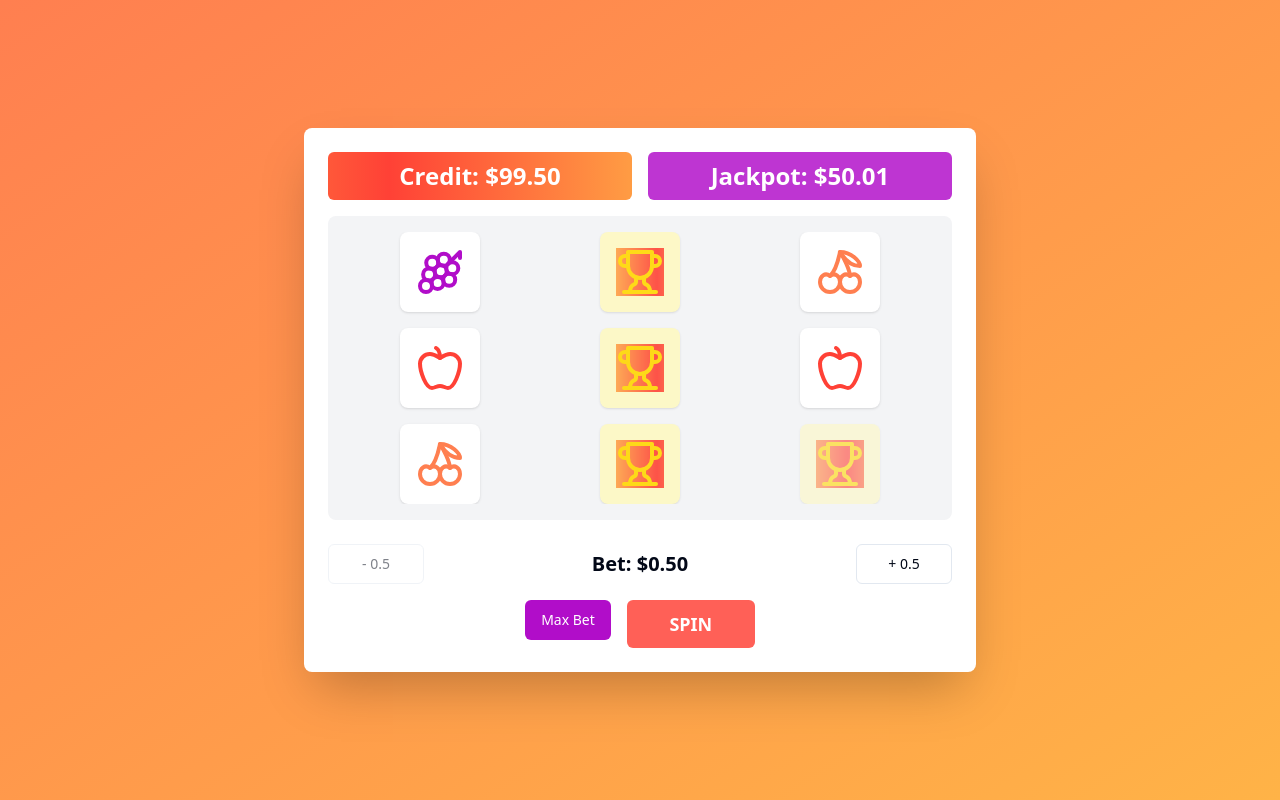
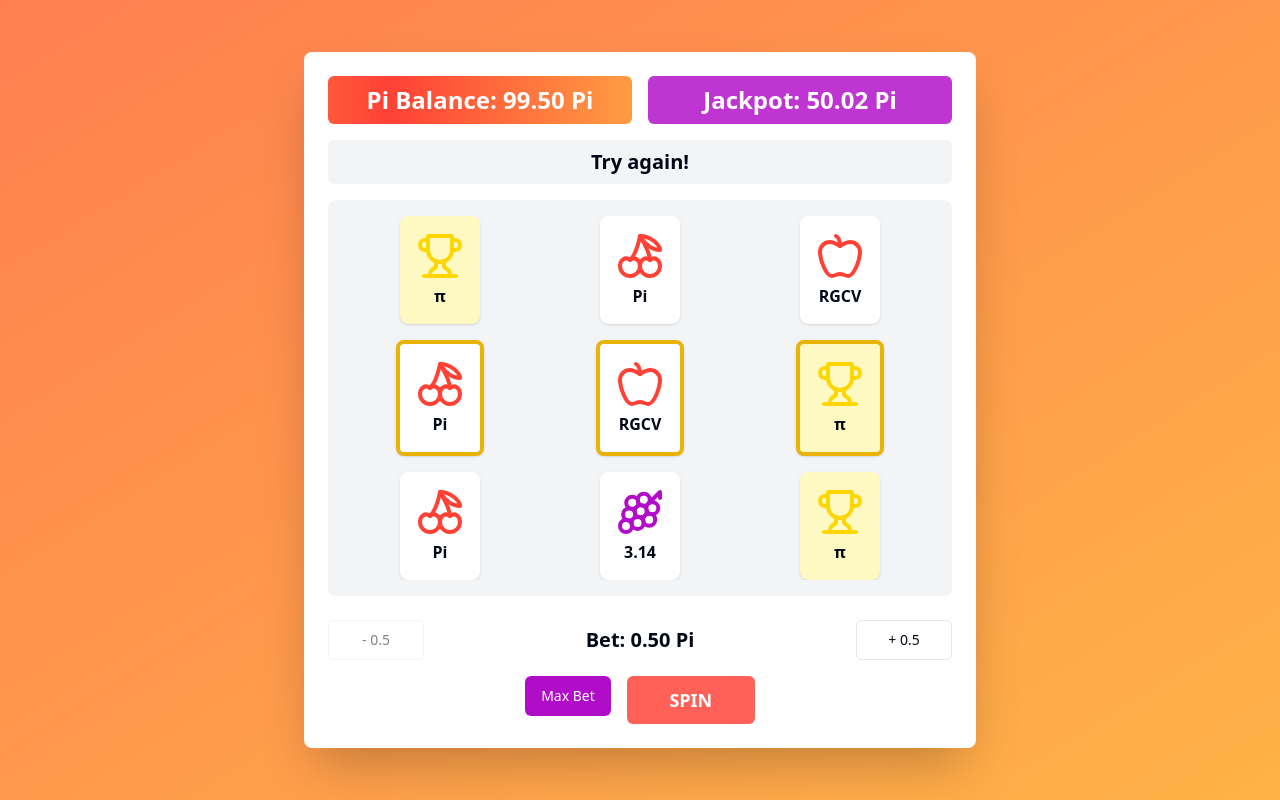
Before and after one commit to Romirito79/lucky-slot-adventure, a React (Vite) app: page / in a window 1280 px wide. Both pictures are taken after a click on the button "SPIN". Built offline with nearby package versions, Linux system fonts and the light colour scheme.

Commit message:
Update SlotMachine component
- Remove sound effects and related logic.
- Update symbol representation with image URLs.
- Implement provably fair spin outcomes using SHA-256.
- Refactor jackpot and winning logic.

```diff
--- a/src/components/SlotMachine.tsx
+++ b/src/components/SlotMachine.tsx
@@ -1,76 +1,102 @@
-import { useState, useEffect, useRef } from 'react';
+
+import { useState, useEffect } from 'react';
 import { Button } from "@/components/ui/button";
 import { useToast } from "@/components/ui/use-toast";
 import { Cherry, Grape, Apple, Trophy } from 'lucide-react';
 
+// Custom symbol images for the slot machine (using Lucide icons as fallbacks)
 const SYMBOLS = [
-  { id: 1, component: Cherry, color: "#FF4136", isJackpot: false },
-  { id: 2, component: Grape, color: "#B10DC9", isJackpot: false },
-  { id: 3, component: Cherry, color: "#FF7F50", isJackpot: false },
-  { id: 4, component: Apple, color: "#FF4136", isJackpot: false },
-  { id: 5, component: Trophy, color: "#FFD700", isJackpot: true }, // Jackpot symbol
+  {
+    id: 1,
+    component: Cherry,
+    color: "#FF4136",
+    isJackpot: false,
+    name: "Pi",
+    multiplier: 2
+  },
+  {
+    id: 2,
+    component: Grape,
+    color: "#B10DC9",
+    isJackpot: false,
+    name: "3.14",
+    multiplier: 1
+  },
+  {
+    id: 3,
+    component: Cherry,
+    color: "#FF7F50",
+    isJackpot: false,
+    name: "GCV",
+    multiplier: 10
+  },
+  {
+    id: 4,
+    component: Apple,
+    color: "#FF4136",
+    isJackpot: false,
+    name: "RGCV",
+    multiplier: 5
+  },
+  {
+    id: 5,
+    component: Trophy,
+    color: "#FFD700",
+    isJackpot: true,
+    name: "π",
+    multiplier: 0
+  },
 ];
 
 const INITIAL_CREDIT = 100;
 const MIN_BET = 0.5;
 const MAX_BET = 10;
-const JACKPOT_MULTIPLIER = 50;
-const REGULAR_WIN_MULTIPLIER = 10;
+const HOUSE_EDGE = 0.05; // 5% to house
+const JACKPOT_POOL = 0.05; // 5% to jackpot
+const INITIAL_JACKPOT = 50;
 
 const SlotMachine = () => {
   const { toast } = useToast();
-  const spinSoundRef = useRef<HTMLAudioElement | null>(null);
-  const stopSoundRef = useRef<HTMLAudioElement | null>(null);
   const [credit, setCredit] = useState(INITIAL_CREDIT);
   const [bet, setBet] = useState(MIN_BET);
   const [isSpinning, setIsSpinning] = useState(false);
-  const [jackpotAmount, setJackpotAmount] = useState(50); // Starting jackpot amount
+  const [jackpotAmount, setJackpotAmount] = useState(INITIAL_JACKPOT); // Starting jackpot amount
   const [reels, setReels] = useState([
     [SYMBOLS[0], SYMBOLS[1], SYMBOLS[2]],
     [SYMBOLS[1], SYMBOLS[2], SYMBOLS[3]],
     [SYMBOLS[2], SYMBOLS[3], SYMBOLS[0]],
   ]);
   const [reelStates, setReelStates] = useState([true, true, true]); // All reels initially stopped
-
-  // For provably fair results
   const [seed, setSeed] = useState("");
-  const [spinResults, setSpinResults] = useState<number[][]>([]);
+  const [message, setMessage] = useState("");
+  const [lastJackpotWin, setLastJackpotWin] = useState(null); // Track last jackpot win
 
   useEffect(() => {
-    // Load sound effects
-    spinSoundRef.current = new Audio('https://assets.mixkit.co/active_storage/sfx/2003/2003-preview.mp3');
-    stopSoundRef.current = new Audio('https://assets.mixkit.co/active_storage/sfx/220/220-preview.mp3');
+    // Generate initial seed and check jackpot reset
+    generateNewSeed();
+    checkJackpotReset();
+  }, []);
 
-    spinSoundRef.current.load();
-    stopSoundRef.current.load();
+  const checkJackpotReset = () => {
+    // Reset jackpot if last win was yesterday or earlier (midnight UTC)
+    const now = new Date();
+    const todayStart = new Date(now.setUTCHours(0, 0, 0, 0));
 
-    // Generate initial seed
-    generateNewSeed();
-  }, []);
+    if (lastJackpotWin instanceof Date && lastJackpotWin < todayStart) {
+      setLastJackpotWin(null); // Reset jackpot win tracking for new day
+      setJackpotAmount(INITIAL_JACKPOT); // Reset jackpot to initial amount
+    }
+  };
 
   const generateNewSeed = () => {
     // Generate a random seed for provably fair spins
-    const randomSeed = Math.random().toString(36).substring(2, 15);
+    const randomSeed = Math.random().toString(36).substring(2, 15) + Date.now().toString();
     setSeed(randomSeed);
     console.log("New seed generated:", randomSeed);
   };
 
-  const playSpinSound = () => {
-    if (spinSoundRef.current) {
-      spinSoundRef.current.currentTime = 0;
-      spinSoundRef.current.play().catch(e => console.log("Audio play failed:", e));
-    }
-  };
-
-  const playStopSound = () => {
-    if (stopSoundRef.current) {
-      stopSoundRef.current.currentTime = 0;
-      stopSoundRef.current.play().catch(e => console.log("Audio play failed:", e));
-    }
-  };
-
   const generateOutcomes = () => {
-    // Use the seed + timestamp to generate outcomes (simplified version of provably fair)
+    // Use seed + timestamp to generate outcomes (simplified version of provably fair)
     const timestamp = new Date().getTime();
     const combinedSeed = seed + timestamp.toString();
 
@@ -82,10 +108,10 @@ const SlotMachine = () => {
     }
 
     // Generate 3 reels with 3 symbols each
-    const results: number[][] = [];
+    const results = [];
 
     for (let reel = 0; reel < 3; reel++) {
-      const reelResult: number[] = [];
+      const reelResult = [];
       for (let pos = 0; pos < 3; pos++) {
         // Use different parts of the hash for each position
         const shiftedHash = (hash >> (reel * 3 + pos)) & 0xFF;
@@ -109,58 +135,36 @@ const SlotMachine = () => {
       return;
     }
 
+    // Clear previous message
+    setMessage("");
+
     // 1. Deduct bet from balance
     setCredit((prev) => prev - bet);
 
-    // 2. Add 1% of bet to jackpot
-    const jackpotContribution = bet * 0.01;
+    // 2. Add 5% of bet to jackpot and 5% to house (implicitly handled in win logic)
+    const jackpotContribution = bet * JACKPOT_POOL; // 5% to jackpot
     setJackpotAmount(prev => prev + jackpotContribution);
 
-    // 3. Start spinning animation and play sound
+    // 3. Start spinning animation
     setIsSpinning(true);
     setReelStates([false, false, false]); // All reels spinning
-    playSpinSound();
 
     // 4. Generate provably fair outcomes
     const outcomes = generateOutcomes();
-    setSpinResults(outcomes);
 
-    // 5. Schedule staggered stops for reels
+    // 5. Stop all reels at once after delay (simplified animation)
     setTimeout(() => {
-      // Stop first reel
-      setReelStates(prev => [true, prev[1], prev[2]]);
-      playStopSound();
-
-      // Apply outcome to first reel
+      // Apply outcomes to all reels
       setReels(prev => {
         const updatedReels = [...prev];
         updatedReels[0] = outcomes[0].map(idx => SYMBOLS[idx]);
+        updatedReels[1] = outcomes[1].map(idx => SYMBOLS[idx]);
+        updatedReels[2] = outcomes[2].map(idx => SYMBOLS[idx]);
         return updatedReels;
       });
 
-      setTimeout(() => {
-        // Stop second reel
-        setReelStates(prev => [prev[0], true, prev[2]]);
-        playStopSound();
-
-        // Apply outcome to second reel
-        setReels(prev => {
-          const updatedReels = [...prev];
-          updatedReels[1] = outcomes[1].map(idx => SYMBOLS[idx]);
-          return updatedReels;
-        });
-
-        setTimeout(() => {
-          // Stop third reel
-          setReelStates(prev => [prev[0], prev[1], true]);
-          playStopSound();
-
-          // Apply outcome to third reel
-          setReels(prev => {
-            const updatedReels = [...prev];
-            updatedReels[2] = outcomes[2].map(idx => SYMBOLS[idx]);
-            return updatedReels;
-          });
+      // Stop all reels
+      setReelStates([true, true, true]);
 
       // End spinning state and check for wins
       setIsSpinning(false);
@@ -168,45 +172,66 @@ const SlotMachine = () => {
 
       // Generate new seed for next spin
       generateNewSeed();
-        }, 400); // Third reel stops 400ms after second
-      }, 400); // Second reel stops 400ms after first
-    }, 800); // First reel stops after 800ms
+    }, 1000); // All reels stop after 1 second
   };
 
   const checkWin = () => {
-    // Check middle row for matches
-    const middleRow = reels.map((reel) => reel[1]);
-    const isWin = middleRow.every((symbol) => symbol.id === middleRow[0].id);
+    // Check if all three middle tiles match
+    const middleRow = [reels[0][1], reels[1][1], reels[2][1]];
+    const allMatch = middleRow.every(symbol => symbol.id === middleRow[0].id);
 
-    if (isWin) {
-      const isJackpotWin = middleRow[0].isJackpot;
+    if (allMatch) {
+      const winningSymbol = middleRow[0];
 
-      if (isJackpotWin) {
-        // Jackpot win - award the jackpot amount
-        setCredit(prev => prev + jackpotAmount);
+      if (winningSymbol.isJackpot) {
+        // Jackpot win (π symbol) - player wins entire jackpot
+        if (!lastJackpotWin || new Date().getUTCDate() !== lastJackpotWin.getUTCDate()) {
+          const winAmount = jackpotAmount; // Full jackpot
+          setCredit(prev => prev + winAmount);
+          setMessage(`Jackpot! +${winAmount.toFixed(2)} Pi`);
           toast({
             title: "🎰 JACKPOT WIN! 🎰",
-          description: `You won the jackpot of $${jackpotAmount.toFixed(2)}!`,
+            description: `You won ${winAmount.toFixed(2)} Pi from the jackpot!`,
             className: "bg-slot-purple text-white",
           });
-        // Reset jackpot after win
-        setJackpotAmount(50);
+          setJackpotAmount(INITIAL_JACKPOT); // Reset jackpot
+          setLastJackpotWin(new Date()); // Record jackpot win
         } else {
-        // Regular win
-        const winAmount = bet * REGULAR_WIN_MULTIPLIER;
+          setMessage("Jackpot already won today! Try again tomorrow.");
+          toast({
+            title: "Jackpot Unavailable",
+            description: "Only one jackpot win allowed per day.",
+            variant: "destructive",
+          });
+        }
+      } else {
+        // Regular win based on symbol multiplier
+        const effectiveBet = bet * 0.9; // 90% of bet (5% to house, 5% to jackpot)
+        const multiplier = winningSymbol.multiplier;
+        const winAmount = effectiveBet * multiplier;
+
         setCredit(prev => prev + winAmount);
+        setMessage(`Winner! +${winAmount.toFixed(2)} Pi`);
         toast({
           title: "Winner!",
-          description: `You won $${winAmount.toFixed(2)}!`,
+          description: `You won ${winAmount.toFixed(2)} Pi! (${multiplier}x your bet)`,
           className: "bg-slot-gold text-black",
         });
       }
+    } else {
+      setMessage("Try again!");
     }
   };
 
-  const adjustBet = (amount: number) => {
+  const adjustBet = (amount) => {
     const newBet = Math.max(MIN_BET, Math.min(MAX_BET, bet + amount));
     setBet(newBet);
+  };
+
+  // Helper function to render the symbol
+  const renderSymbol = (symbol) => {
+    const Symbol = symbol.component;
+    return <Symbol size={48} color={symbol.color} />;
   };
 
   return (
@@ -214,33 +239,35 @@ const SlotMachine = () => {
       <div className="bg-white rounded-lg shadow-2xl p-6 w-full max-w-2xl">
         <div className="flex justify-between mb-4">
           <div className="text-2xl font-bold text-center bg-slot-red text-white py-2 px-4 rounded-md animate-shine flex-1 mr-2">
-            Credit: ${credit.toFixed(2)}
+            Pi Balance: {credit.toFixed(2)} Pi
           </div>
           <div className="text-2xl font-bold text-center bg-slot-purple text-white py-2 px-4 rounded-md animate-pulse flex-1 ml-2">
-            Jackpot: ${jackpotAmount.toFixed(2)}
+            Jackpot: {jackpotAmount.toFixed(2)} Pi
           </div>
         </div>
+
+        {message && (
+          <div className="text-xl font-bold text-center mb-4 py-2 px-4 rounded-md bg-gray-100">
+            {message}
+          </div>
+        )}
 
         <div className="grid grid-cols-3 gap-2 mb-6 bg-gray-100 p-4 rounded-lg">
           {reels.map((reel, reelIndex) => (
             <div key={reelIndex} className="flex flex-col items-center space-y-4 overflow-hidden">
-              {reel.map((symbol, symbolIndex) => {
-                const Symbol = symbol.component;
-                return (
+              {reel.map((symbol, symbolIndex) => (
                 <div
                   key={`${reelIndex}-${symbolIndex}`}
-                    className={`p-4 bg-white rounded-lg shadow transition-transform ${
-                      !reelStates[reelIndex] ? "animate-spin-slow" : ""
-                    } ${symbol.isJackpot ? "animate-pulse bg-yellow-100" : ""}`}
+                  className={`p-4 bg-white rounded-lg shadow ${
+                    !reelStates[reelIndex] ? "animate-pulse" : ""
+                  } ${symbol.isJackpot ? "bg-yellow-100" : ""} ${
+                    symbolIndex === 1 ? "border-4 border-yellow-500" : "" // Golden box for middle row
+                  }`}
                 >
-                    <Symbol
-                      size={48}
-                      color={symbol.color}
-                      className={symbol.isJackpot ? "animate-shine" : ""}
-                    />
+                  {renderSymbol(symbol)}
+                  <div className="text-center mt-1 font-bold">{symbol.name}</div>
                 </div>
-                );
-              })}
+              ))}
             </div>
           ))}
         </div>
@@ -254,7 +281,7 @@ const SlotMachine = () => {
           >
             - {MIN_BET}
           </Button>
-          <div className="text-xl font-bold">Bet: ${bet.toFixed(2)}</div>
+          <div className="text-xl font-bold">Bet: {bet.toFixed(2)} Pi</div>
           <Button
             variant="outline"
             onClick={() => adjustBet(MIN_BET)}
```
Lines whose indentation alone changed are shown as unchanged.
